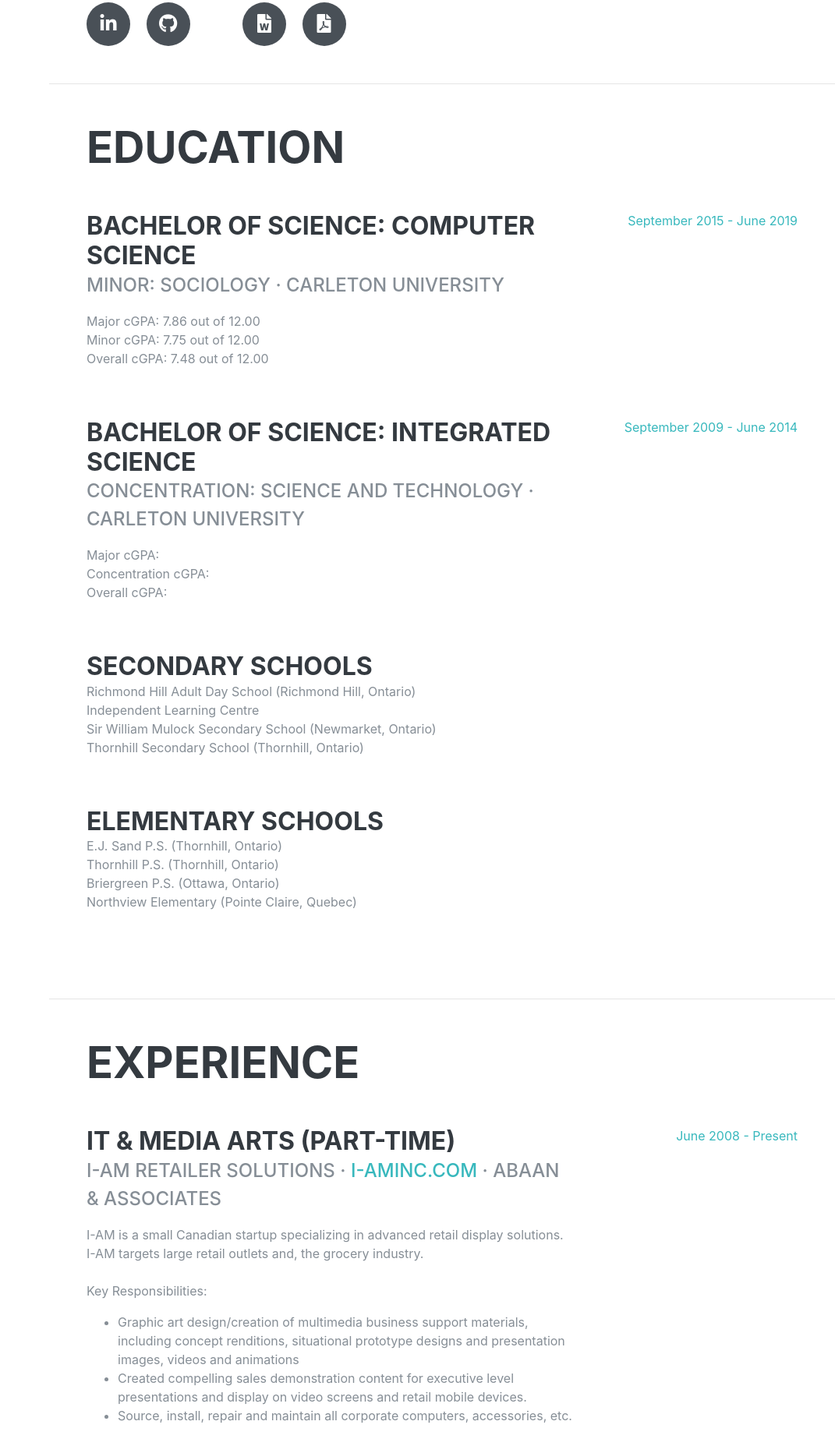
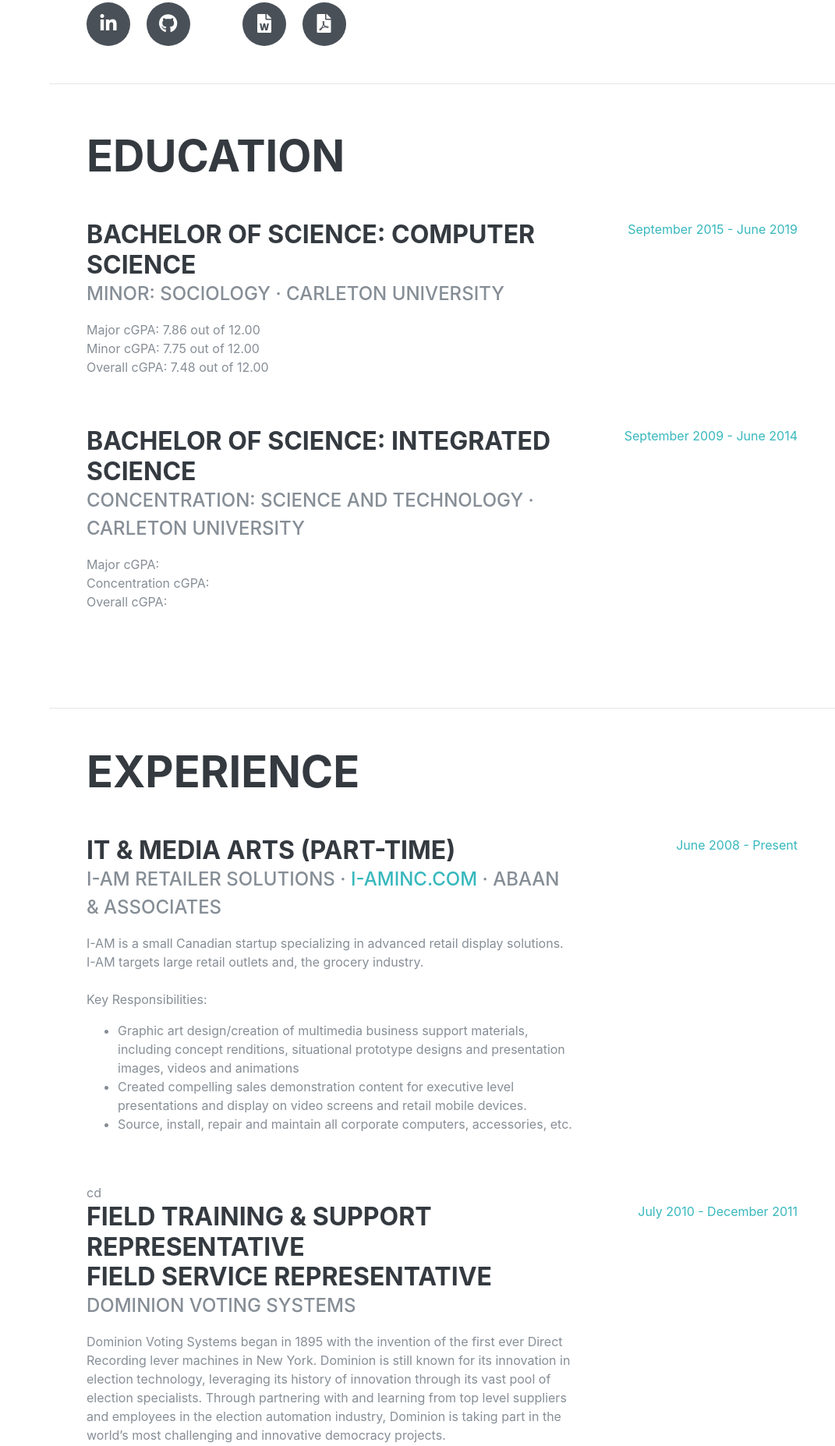
Before and after one commit to sheldonmaschmeyer/website-sheldon, a PHP site: page / in a window 1280 px wide. Shown: the part 800-2655 px from the top of the page at 78% size, without its empty margins (209-1280 px from the left). Run offline with PHP 8.4, Linux system fonts and the light colour scheme; some web fonts are replaced.

Commit message:
removed schools and shoppers from tech-focused resume

```diff
--- a/index.php
+++ b/index.php
@@ -120,24 +120,6 @@
             <span class="text-primary">September 2009 - June 2014</span>
           </div>
         </div>
-        <div class="resume-item d-flex flex-column flex-md-row justify-content-between mb-5">
-          <div class="resume-content">
-            <h3 class="mb-0">Secondary Schools</h3>
-            <div>Richmond Hill Adult Day School (Richmond Hill, Ontario) </div>
-            <p>Independent Learning Centre <br>
-            Sir William Mulock Secondary School (Newmarket, Ontario) <br>
-            Thornhill Secondary School (Thornhill, Ontario) </p>
-          </div>
-        </div>
-        <div class="resume-item d-flex flex-column flex-md-row justify-content-between mb-5">
-          <div class="resume-content">
-            <h3 class="mb-0">Elementary Schools</h3>
-            <div>E.J. Sand P.S. (Thornhill, Ontario) </div>
-            <p>Thornhill P.S. (Thornhill, Ontario) <br>
-              Briergreen P.S. (Ottawa, Ontario) <br>
-              Northview Elementary (Pointe Claire, Quebec) </p>
-          </div>
-        </div>
       </div>
     </section>
 
@@ -161,22 +143,7 @@
           <div class="resume-date text-md-right">
             <span class="text-primary">June 2008 - Present</span>
           </div>
-        </div>
-
-        <div class="resume-item d-flex flex-column flex-md-row justify-content-between mb-5">
-          <div class="resume-content">
-            <h3 class="mb-0">Head Cashier (Part-Time)</h3>
-            <div class="subheading mb-3">Shoppers Drug Mart</div>
-            <p>Key Responsibilities:
-              </p><ul>
-                <li>Efficiently and accurately operate cash register, OLG lottery, Load Presto Cards. </li>
-                <li>Promote retail promotions, contests and charity initiatives. </li>
-                <li>Performed merchandising responsibilities.</li></ul><p></p>
-          </div>
-          <div class="resume-date text-md-right">
-            <span class="text-primary">May 2016 - November 2018</span>
-          </div>
-        </div>
+        </div>cd
 
         <div class="resume-item d-flex flex-column flex-md-row justify-content-between mb-5">
           <div class="resume-content">
```
